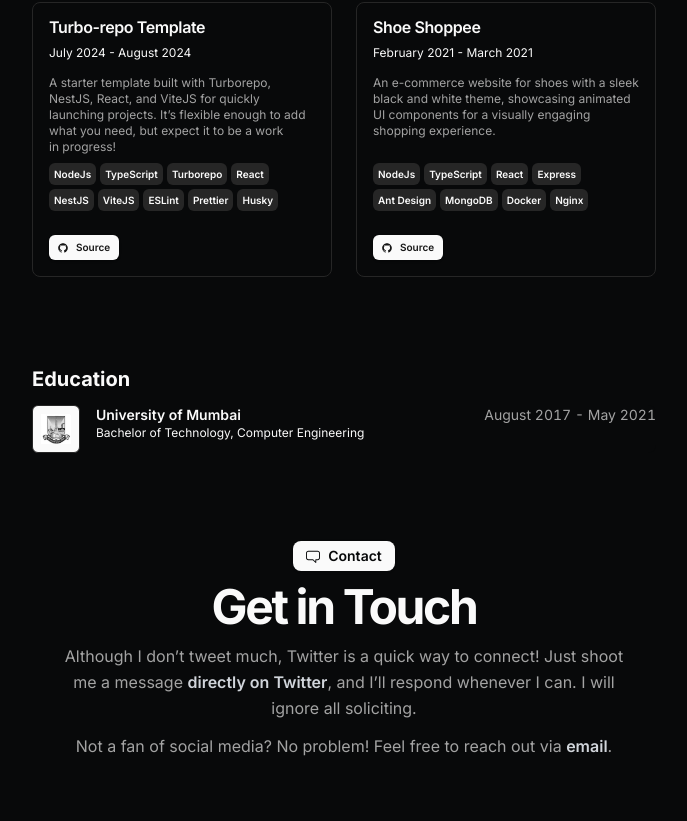
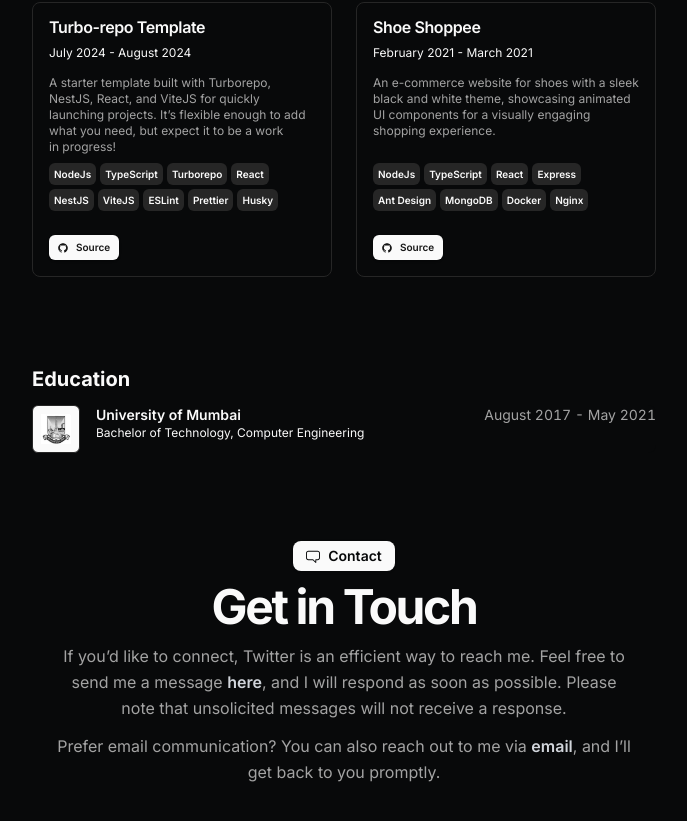
Before and after one commit to tejastn10/nimbus, a Next.js app: page / in a window 1280 px wide. Shown: the part 1293-2114 px from the top of the page, without its empty margins (296-983 px from the left). Built offline with nearby package versions, Linux system fonts and the light colour scheme.

Commit message:
fix: contact section to be more formal

```diff
--- a/src/app/page.tsx
+++ b/src/app/page.tsx
@@ -189,27 +189,28 @@ const Home: FC = () => {
 							</Badge>
 							<h2 className="text-3xl font-bold tracking-tighter sm:text-5xl">Get in Touch</h2>
 							<p className="text-muted-foreground md:text-l/relaxed lg:text-base/relaxed xl:text-l/relaxed">
-								Although I don’t tweet much, Twitter is a quick way to connect! Just shoot me a
-								message{" "}
+								If you’d like to connect, Twitter is an efficient way to reach me. Feel free to send
+								me a message{" "}
 								<Link
 									target="_blank"
 									rel="noopener noreferrer"
 									href={DATA.contact.social.Twitter.url}
 									className="font-semibold text-gray-800 dark:text-gray-300 hover:underline"
 								>
-									directly on Twitter
+									here
 								</Link>
-								, and I’ll respond whenever I can. I will ignore all soliciting.
+								, and I will respond as soon as possible. Please note that unsolicited messages will
+								not receive a response.
 							</p>
 							<p className="text-muted-foreground md:text-l/relaxed lg:text-base/relaxed xl:text-l/relaxed">
-								Not a fan of social media? No problem! Feel free to reach out via{" "}
+								Prefer email communication? You can also reach out to me via{" "}
 								<Link
 									href={`mailto:${DATA.contact.email}`}
 									className="font-semibold text-gray-800 dark:text-gray-300 hover:underline"
 								>
 									email
 								</Link>
-								.
+								, and I’ll get back to you promptly.
 							</p>
 						</div>
 					</BlurFade>
```
